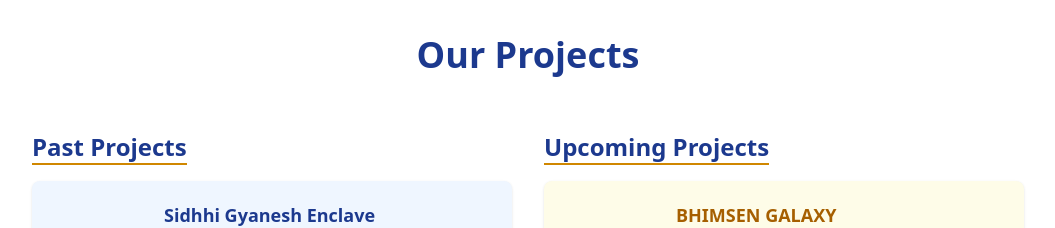
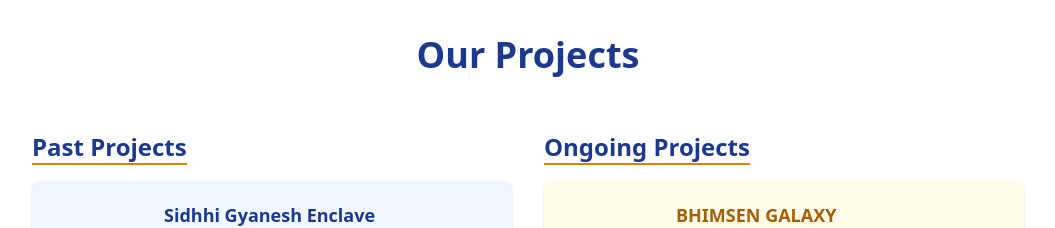
Before and after one commit to Gyanesh2003/baldev-jew-estcon-pvt-ltd, a Next.js app: page / in a window 1280 px wide. Shown: the part 900-1128 px from the top of the page, without its empty margins (112-1167 px from the left). Built offline with nearby package versions, Linux system fonts and the light colour scheme.

Commit message:
Update page.tsx

```diff
--- a/src/app/page.tsx
+++ b/src/app/page.tsx
@@ -1,6 +1,6 @@
 "use client";
 import Image from "next/image";
-import {useState, useEffect } from "react";
+import { useState, useEffect } from "react";
 import Lightbox from "yet-another-react-lightbox";
 import "yet-another-react-lightbox/styles.css";
 
@@ -232,9 +232,9 @@ export default function Home() {
                 ))}
               </div>
             </div>
-            {/* Upcoming Projects */}
+            {/* Ongoing Projects */}
             <div>
-              <h3 className="text-2xl font-semibold text-blue-900 mb-4 border-b-2 border-yellow-600 inline-block">Upcoming Projects</h3>
+              <h3 className="text-2xl font-semibold text-blue-900 mb-4 border-b-2 border-yellow-600 inline-block">Ongoing Projects</h3>
               <div className="flex flex-col gap-6">
                 {ONGOING_PROJECT.map((proj) => (
                   <div key={proj.title} className="bg-yellow-50 rounded-lg shadow p-5 flex flex-col sm:flex-row gap-4 items-center hover:shadow-lg transition-shadow duration-300">
```
